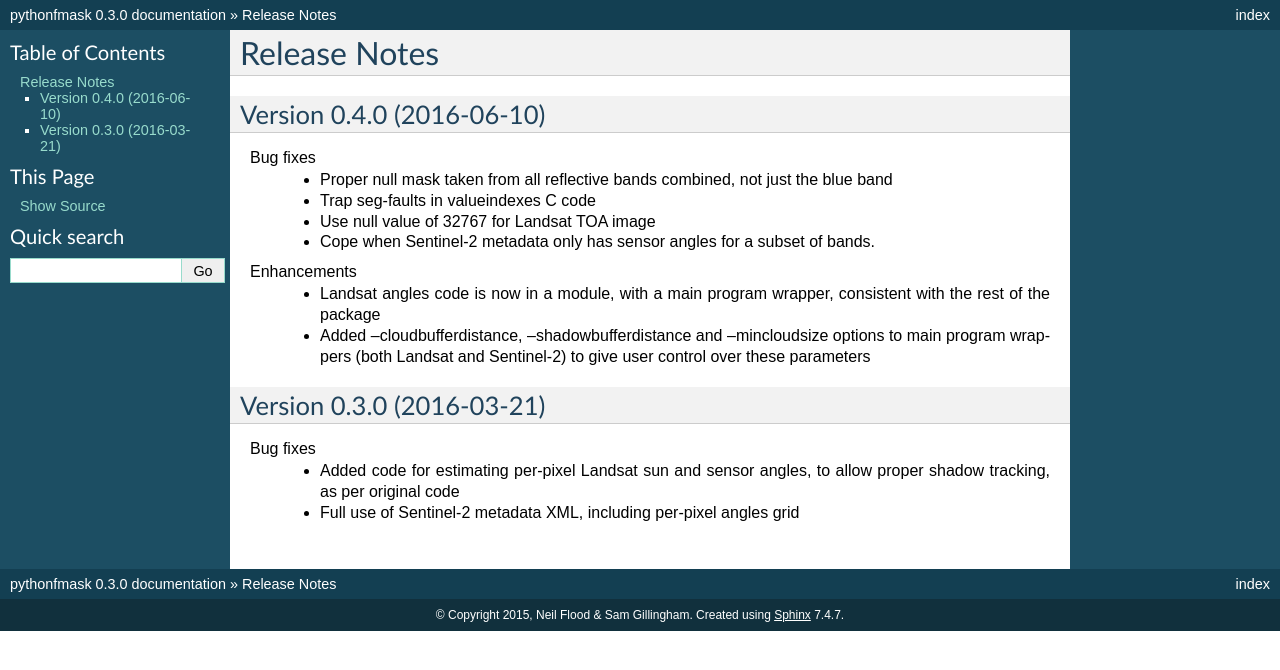
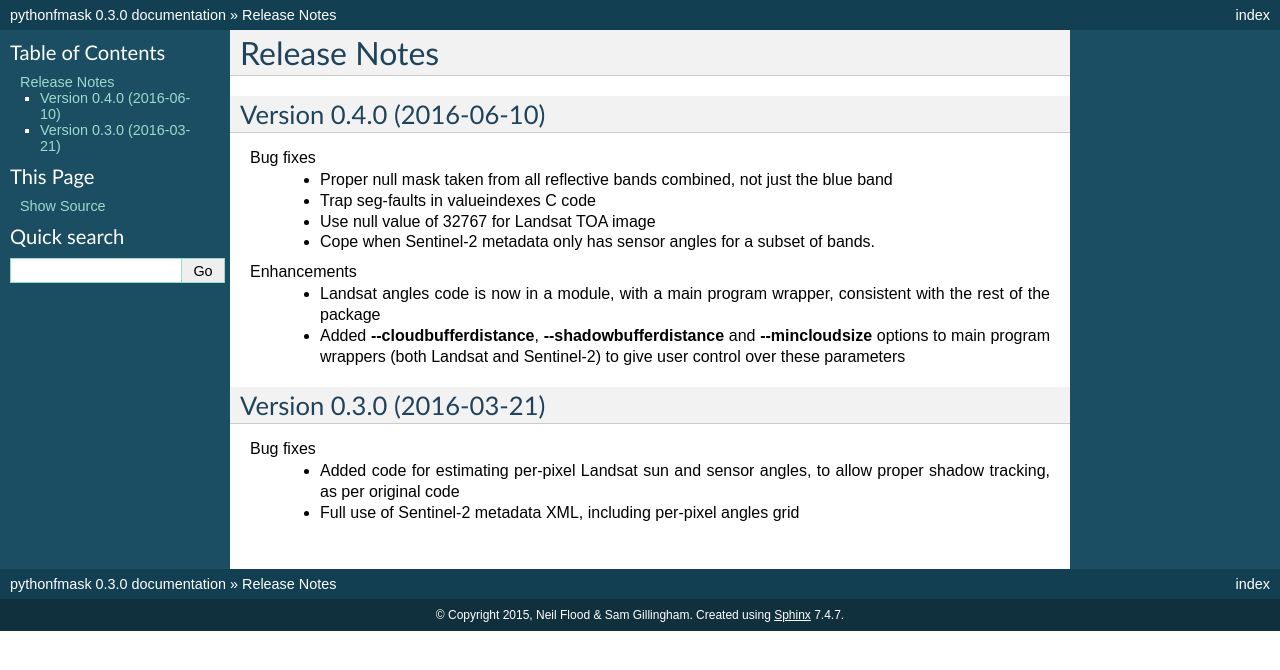
Before and after one commit to ubarsc/python-fmask, a Sphinx documentation site: the page built from doc/source/releasenotes.rst, in a window 1280 px wide. Shown: the top 670 px of the page. Built offline with Sphinx 7.4.7, drawn with Linux system fonts in a browser that asks for light colours; formulas are drawn with MathJax 3; part of the change alters nothing that is shown.

```diff
--- a/doc/source/releasenotes.rst
+++ b/doc/source/releasenotes.rst
@@ -13,7 +13,8 @@ Bug fixes
 Enhancements
   * Landsat angles code is now in a module, with a main program wrapper, consistent
     with the rest of the package
-  * Added --cloudbufferdistance, --shadowbufferdistance and --mincloudsize options to
+  * Added :command:`--cloudbufferdistance`, :command:`--shadowbufferdistance` and
+    :command:`--mincloudsize` options to
     main program wrappers (both Landsat and Sentinel-2) to give user control over these
     parameters
 
```
